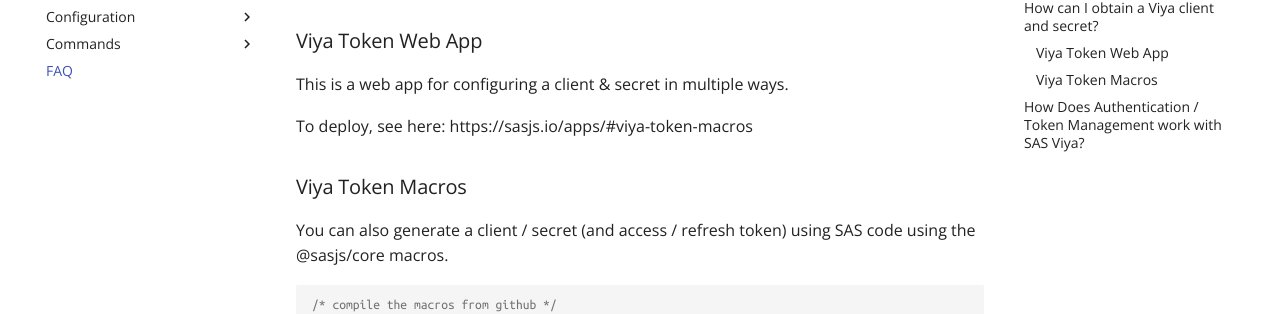
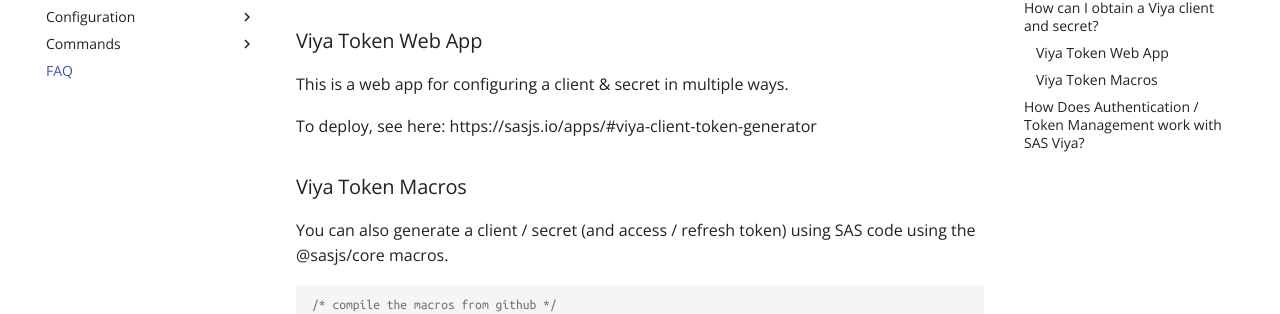
Before and after one commit to sasjs/cli.sasjs.io, an MkDocs documentation site: the page built from docs/faq.md, in a window 1280 px wide and 900 px high, scrolled down 1154 px. Shown: the part 145-459 px from the top of the window. Built offline with MkDocs 1.6.1 and Material for MkDocs 9.7.7, drawn with Linux system fonts in a browser that asks for light colours; some of the changed lines change nothing that is shown.

Commit message:
chore: automated commit

```diff
--- a/docs/faq.md
+++ b/docs/faq.md
@@ -33,7 +33,7 @@
 
 This is a web app for configuring a client & secret in multiple ways.
 
-To deploy, see here: https://sasjs.io/apps/#viya-token-macros
+To deploy, see here: https://sasjs.io/apps/#viya-client-token-generator
 
 ### Viya Token Macros
 
```
